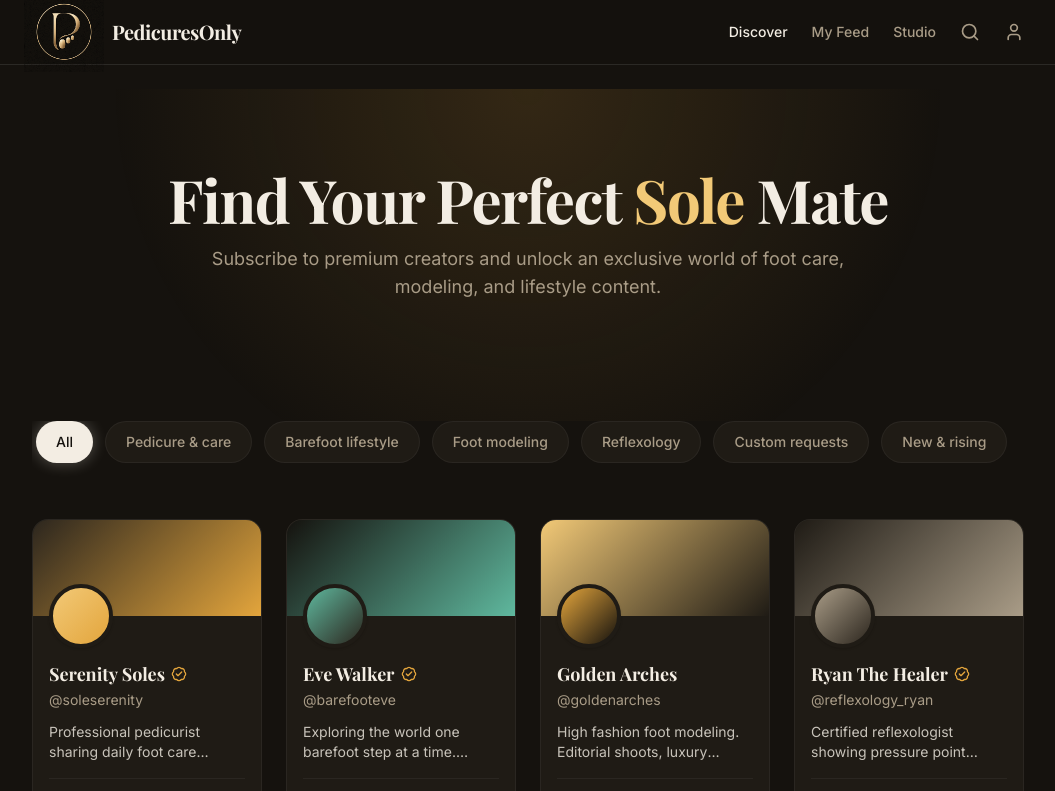
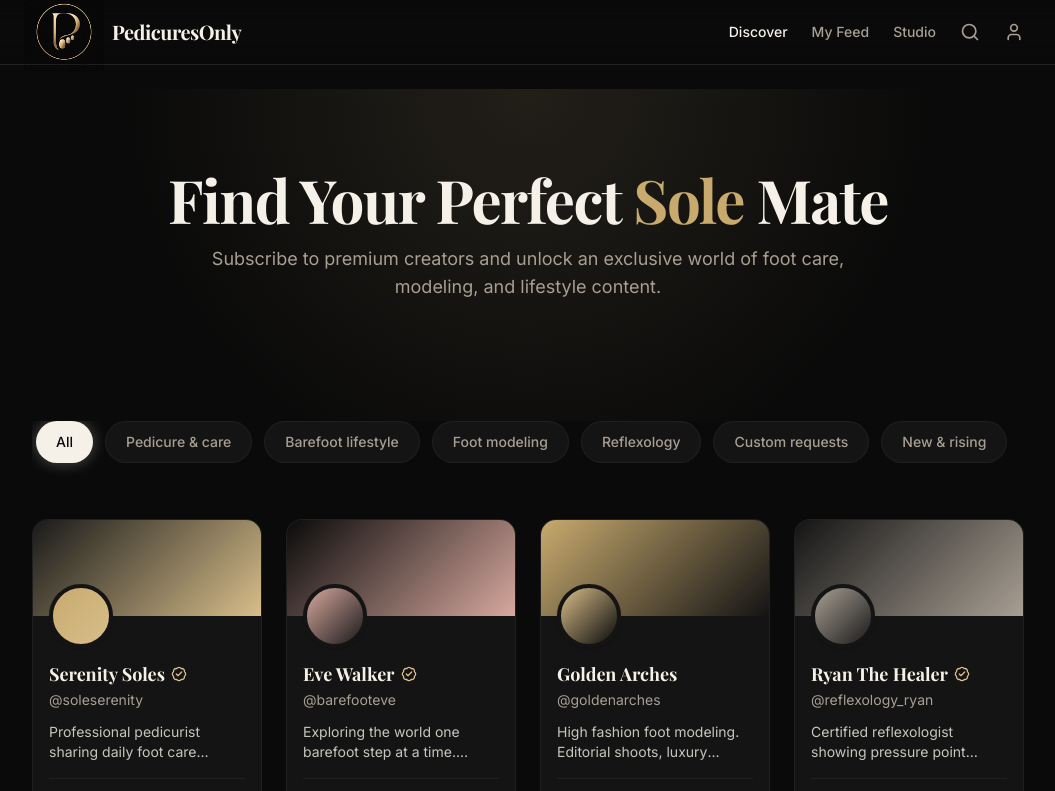
Before and after one commit to realslimkayleee/PO_repo, a React (Vite) app: page / in a window 1280 px wide. Shown: the top 791 px of the page, without its empty margins (112-1167 px from the left). Built offline with nearby package versions, Linux system fonts and the light colour scheme; a web font is replaced by a local one.

Commit message:
Implement new luxury editorial color system

```diff
--- a/src/index.css
+++ b/src/index.css
@@ -1,13 +1,16 @@
 @import "tailwindcss";
 
 @theme {
-  --color-ink: #15120E;
-  --color-ink-2: #1F1B15;
-  --color-ink-3: #2C261E;
-  --color-cream: #F3EDE3;
-  --color-mute: #A99C87;
-  --color-gold: #E3A53C;
-  --color-gold-2: #F2C977;
+  --color-ink: #0A0A0A;
+  --color-ink-2: #141414;
+  --color-ink-3: #1A1A1A;
+  --color-cream: #F6F1E8;
+  --color-mute: #A89F93;
+  --color-gold: #D8BE8A;
+  --color-gold-2: #C8AA6E;
+  --color-sand: #E9DED0;
+  --color-nude: #D9C2AE;
+  --color-rose: #D7A89E;
   --color-ok: #5FB89E;
 
   --font-sans: "Inter", sans-serif;
@@ -22,10 +25,10 @@
 
 @layer utilities {
   .border-hairline {
-    border-color: rgba(243, 237, 227, 0.1);
+    border-color: rgba(246, 241, 232, 0.08);
   }
   .bg-radial-gold-glow {
-    background: radial-gradient(circle at 50% 0%, rgba(227, 165, 60, 0.15) 0%, transparent 70%);
+    background: radial-gradient(circle at 50% 0%, rgba(216, 190, 138, 0.12) 0%, transparent 70%);
   }
   .pb-safe {
     padding-bottom: env(safe-area-inset-bottom);
--- a/src/mockData.ts
+++ b/src/mockData.ts
@@ -46,8 +46,8 @@ export const creators: Creator[] = [
     postCount: 142,
     basePrice: 9.99,
     bio: 'Professional pedicurist sharing daily foot care routines, beautiful polishes, and relaxing spa sessions.',
-    avatarGradient: generateGradient('#F2C977', '#E3A53C'),
-    coverGradient: generateGradient('#2C261E', '#E3A53C'),
+    avatarGradient: generateGradient('#C8AA6E', '#D8BE8A'),
+    coverGradient: generateGradient('#1A1A1A', '#D8BE8A'),
   },
   {
     id: 'c2',
@@ -59,8 +59,8 @@ export const creators: Creator[] = [
     postCount: 89,
     basePrice: 14.99,
     bio: 'Exploring the world one barefoot step at a time. Nature walks, earthy vibes, and grounded living.',
-    avatarGradient: generateGradient('#5FB89E', '#2C261E'),
-    coverGradient: generateGradient('#15120E', '#5FB89E'),
+    avatarGradient: generateGradient('#D7A89E', '#1A1A1A'),
+    coverGradient: generateGradient('#0A0A0A', '#D7A89E'),
   },
   {
     id: 'c3',
@@ -72,8 +72,8 @@ export const creators: Creator[] = [
     postCount: 312,
     basePrice: 19.99,
     bio: 'High fashion foot modeling. Editorial shoots, luxury footwear, and elegant poses.',
-    avatarGradient: generateGradient('#E3A53C', '#15120E'),
-    coverGradient: generateGradient('#F2C977', '#1F1B15'),
+    avatarGradient: generateGradient('#D8BE8A', '#0A0A0A'),
+    coverGradient: generateGradient('#C8AA6E', '#141414'),
   },
   {
     id: 'c4',
@@ -85,8 +85,8 @@ export const creators: Creator[] = [
     postCount: 56,
     basePrice: 24.99,
     bio: 'Certified reflexologist showing pressure point techniques to relieve stress and pain.',
-    avatarGradient: generateGradient('#A99C87', '#2C261E'),
-    coverGradient: generateGradient('#1F1B15', '#A99C87'),
+    avatarGradient: generateGradient('#A89F93', '#1A1A1A'),
+    coverGradient: generateGradient('#141414', '#A89F93'),
   },
   {
     id: 'c5',
@@ -98,8 +98,8 @@ export const creators: Creator[] = [
     postCount: 28,
     basePrice: 29.99,
     bio: 'You request it, I paint it! Custom nail art and specific poses for members only.',
-    avatarGradient: generateGradient('#F3EDE3', '#E3A53C'),
-    coverGradient: generateGradient('#E3A53C', '#2C261E'),
+    avatarGradient: generateGradient('#F6F1E8', '#D8BE8A'),
+    coverGradient: generateGradient('#D8BE8A', '#1A1A1A'),
   },
   {
     id: 'c6',
@@ -111,8 +111,8 @@ export const creators: Creator[] = [
     postCount: 204,
     basePrice: 12.99,
     bio: 'Daily barefoot adventures on the beach, in the forest, and around the city.',
-    avatarGradient: generateGradient('#2C261E', '#5FB89E'),
-    coverGradient: generateGradient('#1F1B15', '#5FB89E'),
+    avatarGradient: generateGradient('#1A1A1A', '#D7A89E'),
+    coverGradient: generateGradient('#141414', '#D7A89E'),
   },
   {
     id: 'c7',
@@ -124,8 +124,8 @@ export const creators: Creator[] = [
     postCount: 115,
     basePrice: 9.99,
     bio: 'ASMR pedicure sessions, cuticle care, and flawless polish applications.',
-    avatarGradient: generateGradient('#E3A53C', '#A99C87'),
-    coverGradient: generateGradient('#A99C87', '#15120E'),
+    avatarGradient: generateGradient('#D8BE8A', '#A89F93'),
+    coverGradient: generateGradient('#A89F93', '#0A0A0A'),
   },
   {
     id: 'c8',
@@ -137,8 +137,8 @@ export const creators: Creator[] = [
     postCount: 12,
     basePrice: 4.99,
     bio: 'Just getting started! Join my journey and get early access to my content.',
-    avatarGradient: generateGradient('#A99C87', '#F3EDE3'),
-    coverGradient: generateGradient('#2C261E', '#F3EDE3'),
+    avatarGradient: generateGradient('#A89F93', '#F6F1E8'),
+    coverGradient: generateGradient('#1A1A1A', '#F6F1E8'),
   }
 ];
 
@@ -155,8 +155,8 @@ export const getPostsForCreator = (creatorId: string): Post[] => {
     // First 3 are free preview
     type: i < 3 ? 'free' : 'members-only',
     gradient: generateGradient(
-      ['#2C261E', '#E3A53C', '#5FB89E', '#A99C87', '#1F1B15'][i % 5],
-      ['#F2C977', '#15120E', '#A99C87', '#2C261E', '#5FB89E'][(i + 2) % 5]
+      ['#1A1A1A', '#D8BE8A', '#D7A89E', '#A89F93', '#141414'][i % 5],
+      ['#C8AA6E', '#0A0A0A', '#A89F93', '#1A1A1A', '#D7A89E'][(i + 2) % 5]
     ),
     date: new Date(Date.now() - i * 86400000 * 2).toISOString(), // fake past dates
     likes: Math.floor(Math.random() * 1000) + 50,
```
